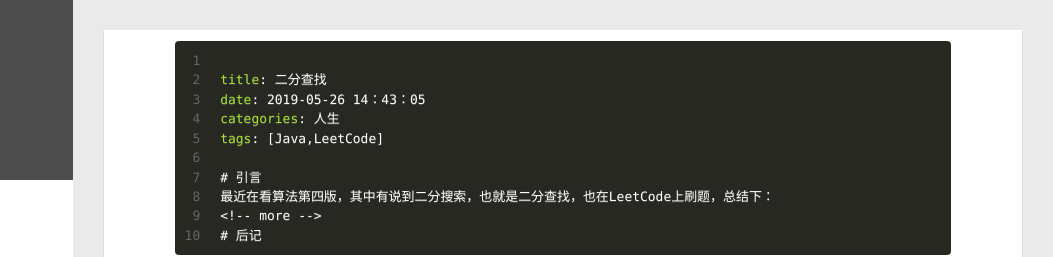
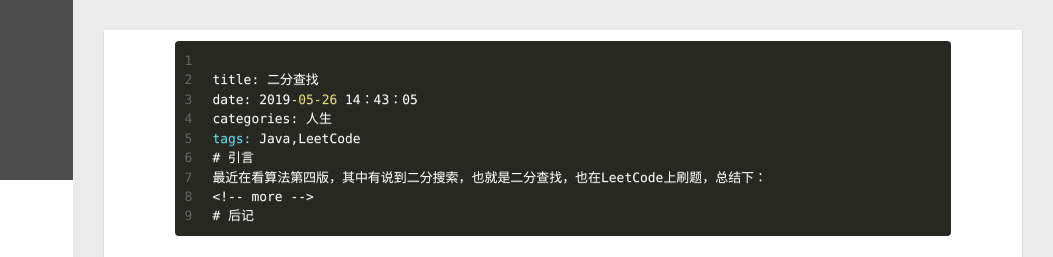
Before and after one commit to ForeverSen/ForeverSen.github.io, a plain HTML site: page 2019/09/06/二分查找/index.html in a window 1280 px wide. Shown: the top 257 px of the page, 227-1280 px from the left. Drawn offline with Linux system fonts and the light colour scheme.

Commit message:
Site updated: 2019-09-06 21:49:16

```diff
--- a/2019/09/06/二分查找/index.html
+++ b/2019/09/06/二分查找/index.html
@@ -8,18 +8,18 @@
   <link rel="dns-prefetch" href="//litten.me">
   <title>森森的博客</title>
   <meta name="viewport" content="width=device-width, initial-scale=1, maximum-scale=1">
-  <meta name="description" content="12345678910title: 二分查找date: 2019-05-26 14：43：05 categories: 人生  tags: [Java,LeetCode] # 引言最近在看算法第四版，其中有说到二分搜索，也就是二分查找，也在LeetCode上刷题，总结下：&amp;lt;!-- more --&amp;gt;# 后记  二分查找最近在看算法第四版，其中有说到二分搜索，也就是二分查找，也在LeetC">
+  <meta name="description" content="123456789title: 二分查找date: 2019-05-26 14：43：05 categories: 人生  tags: Java,LeetCode# 引言最近在看算法第四版，其中有说到二分搜索，也就是二分查找，也在LeetCode上刷题，总结下：&amp;lt;!-- more --&amp;gt;# 后记  二分查找最近在看算法第四版，其中有说到二分搜索，也就是二分查找，也在LeetCode上刷">
 <meta name="keywords" content="Java,开发者,程序猿,编程,代码,开源,IT网站,Developer,Programmer,Coder">
 <meta property="og:type" content="article">
 <meta property="og:title" content="森森的博客">
 <meta property="og:url" content="//litten.me/2019/09/06/二分查找/index.html">
 <meta property="og:site_name" content="森森的博客">
-<meta property="og:description" content="12345678910title: 二分查找date: 2019-05-26 14：43：05 categories: 人生  tags: [Java,LeetCode] # 引言最近在看算法第四版，其中有说到二分搜索，也就是二分查找，也在LeetCode上刷题，总结下：&amp;lt;!-- more --&amp;gt;# 后记  二分查找最近在看算法第四版，其中有说到二分搜索，也就是二分查找，也在LeetC">
+<meta property="og:description" content="123456789title: 二分查找date: 2019-05-26 14：43：05 categories: 人生  tags: Java,LeetCode# 引言最近在看算法第四版，其中有说到二分搜索，也就是二分查找，也在LeetCode上刷题，总结下：&amp;lt;!-- more --&amp;gt;# 后记  二分查找最近在看算法第四版，其中有说到二分搜索，也就是二分查找，也在LeetCode上刷">
 <meta property="og:locale" content="default">
-<meta property="og:updated_time" content="2019-09-06T13:39:47.948Z">
+<meta property="og:updated_time" content="2019-09-06T13:48:28.106Z">
 <meta name="twitter:card" content="summary">
 <meta name="twitter:title" content="森森的博客">
-<meta name="twitter:description" content="12345678910title: 二分查找date: 2019-05-26 14：43：05 categories: 人生  tags: [Java,LeetCode] # 引言最近在看算法第四版，其中有说到二分搜索，也就是二分查找，也在LeetCode上刷题，总结下：&amp;lt;!-- more --&amp;gt;# 后记  二分查找最近在看算法第四版，其中有说到二分搜索，也就是二分查找，也在LeetC">
+<meta name="twitter:description" content="123456789title: 二分查找date: 2019-05-26 14：43：05 categories: 人生  tags: Java,LeetCode# 引言最近在看算法第四版，其中有说到二分搜索，也就是二分查找，也在LeetCode上刷题，总结下：&amp;lt;!-- more --&amp;gt;# 后记  二分查找最近在看算法第四版，其中有说到二分搜索，也就是二分查找，也在LeetCode上刷">
 
     <link rel="alternative" href="/atom.xml" title="森森的博客" type="application/atom+xml">
 
@@ -164,7 +164,7 @@
 
     <div class="article-entry" itemprop="articleBody">
 
-        <figure class="highlight"><table><tr><td class="gutter"><pre><span class="line">1</span><br><span class="line">2</span><br><span class="line">3</span><br><span class="line">4</span><br><span class="line">5</span><br><span class="line">6</span><br><span class="line">7</span><br><span class="line">8</span><br><span class="line">9</span><br><span class="line">10</span><br></pre></td><td class="code"><pre><span class="line"></span><br><span class="line"><span class="attribute">title</span>: 二分查找</span><br><span class="line"><span class="attribute">date</span>: 2019-05-26 14：43：05 </span><br><span class="line"><span class="attribute">categories</span>: 人生  </span><br><span class="line"><span class="attribute">tags</span>: [Java,LeetCode] </span><br><span class="line"></span><br><span class="line"># 引言</span><br><span class="line">最近在看算法第四版，其中有说到二分搜索，也就是二分查找，也在LeetCode上刷题，总结下：</span><br><span class="line">&lt;!-- more --&gt;</span><br><span class="line"># 后记</span><br></pre></td></tr></table></figure>
+        <figure class="highlight subunit"><table><tr><td class="gutter"><pre><span class="line">1</span><br><span class="line">2</span><br><span class="line">3</span><br><span class="line">4</span><br><span class="line">5</span><br><span class="line">6</span><br><span class="line">7</span><br><span class="line">8</span><br><span class="line">9</span><br></pre></td><td class="code"><pre><span class="line"></span><br><span class="line">title: 二分查找</span><br><span class="line">date: 2019<span class="string">-05</span><span class="string">-26</span> 14：43：05 </span><br><span class="line">categories: 人生  </span><br><span class="line"><span class="keyword">tags:</span> Java,LeetCode</span><br><span class="line"># 引言</span><br><span class="line">最近在看算法第四版，其中有说到二分搜索，也就是二分查找，也在LeetCode上刷题，总结下：</span><br><span class="line">&lt;!-- more --&gt;</span><br><span class="line"># 后记</span><br></pre></td></tr></table></figure>
 
 <h1 id="二分查找"><a href="#二分查找" class="headerlink" title="二分查找"></a>二分查找</h1><p>最近在看算法第四版，其中有说到二分搜索，也就是二分查找，也在LeetCode上刷题，总结下：</p>
 <h2 id="定义"><a href="#定义" class="headerlink" title="定义"></a>定义</h2><p>二分查找又叫折半查找，要求待查找的序列<strong>有序</strong>。每次取中间位置的值与待查关键字比较，如果中间位置的值比待查关键字大，则在前半部分循环这个查找的过程，如果中间位置的值比待查关键字小，则在后半部分循环这个查找的过程。直到查找到了为止，否则序列中没有待查的关键字。</p>
```
Also changed, not shown: index.html (+1 -1 lines).
